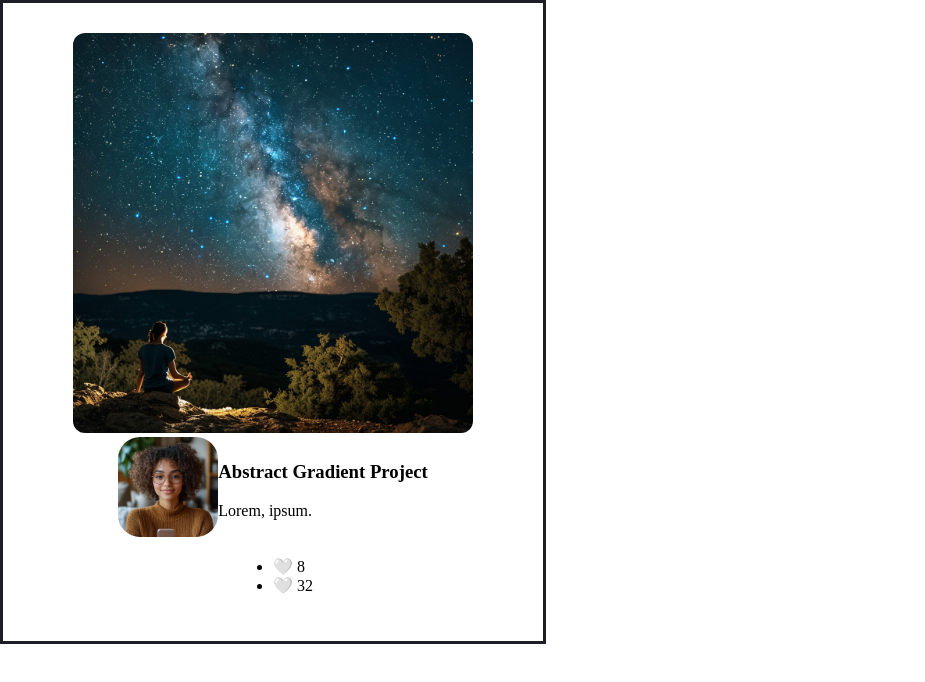
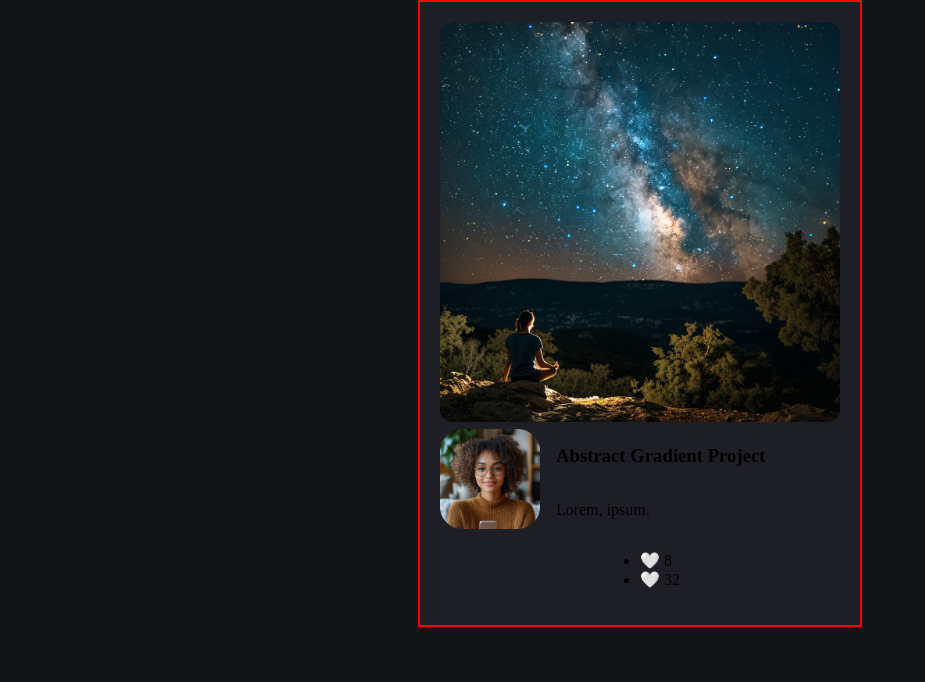
Before and after one commit to lengleman-spec/codepen-tile, a plain HTML site: page index.html in a window 1280 px wide. Shown: the whole page, without its empty margins (0-925 px from the left). Drawn offline with Linux system fonts and the light colour scheme.

Commit message:
Align card-avatar and card-details on the left of their container

```diff
--- a/index.html
+++ b/index.html
@@ -7,6 +7,7 @@
     <link rel="stylesheet" href="styles.css" />
   </head>
   <body>
+    <div class="container">
       <div class="card">
         <div class="card-thumbnail">
           <img
@@ -36,5 +37,6 @@
           <li>🤍 32</li>
         </ul>
       </div>
+    </div>
   </body>
 </html>
--- a/styles.css
+++ b/styles.css
@@ -10,6 +10,13 @@ html,
 body {
   margin: 0;
   padding: 0;
+  background-color: var(--bg-main);
+}
+
+.container {
+  display: flex;
+  justify-content: center;
+  align-items: center;
 }
 
 .card {
@@ -17,15 +24,17 @@ body {
   flex-direction: column;
   justify-content: center;
   align-items: center;
-  padding: 30px 20px;
-  border: 3px solid var(--bg-card);
-  max-width: 500px;
+  border: 2px solid red;
+  background: var(--bg-card);
+  padding: 20px;
 }
 
 .card-body {
   display: flex;
-  justify-content: space-evenly;
+  justify-content: flex-start;
   align-items: center;
+  gap: 1rem;
+  width: 100%;
 }
 
 .card-body img {
@@ -35,3 +44,8 @@ body {
 .card-thumbnail img {
   border-radius: 12px;
 }
+
+.card-details {
+  display: flex;
+  flex-direction: column;
+}
```
Lines whose indentation alone changed are shown as unchanged.
